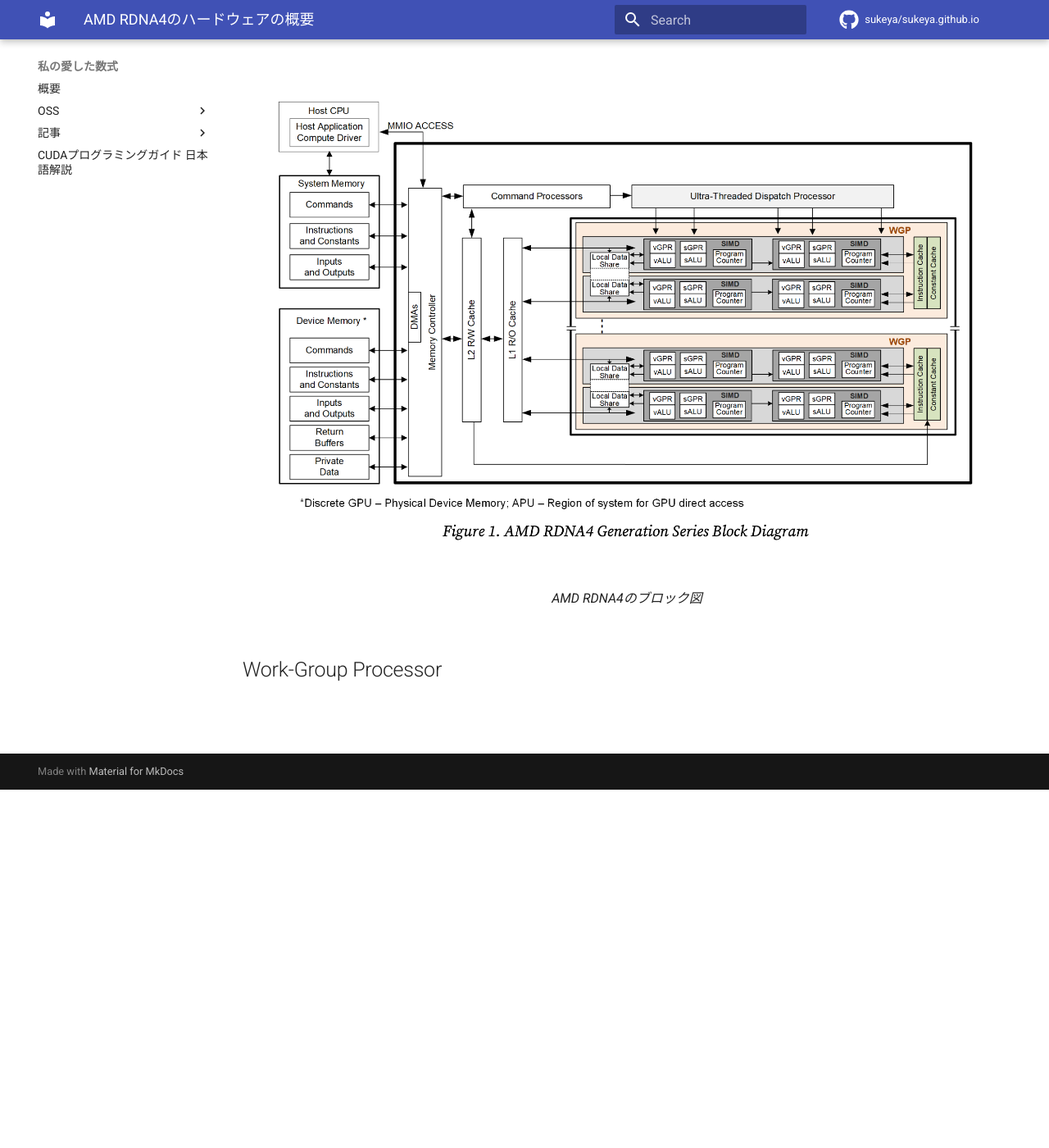
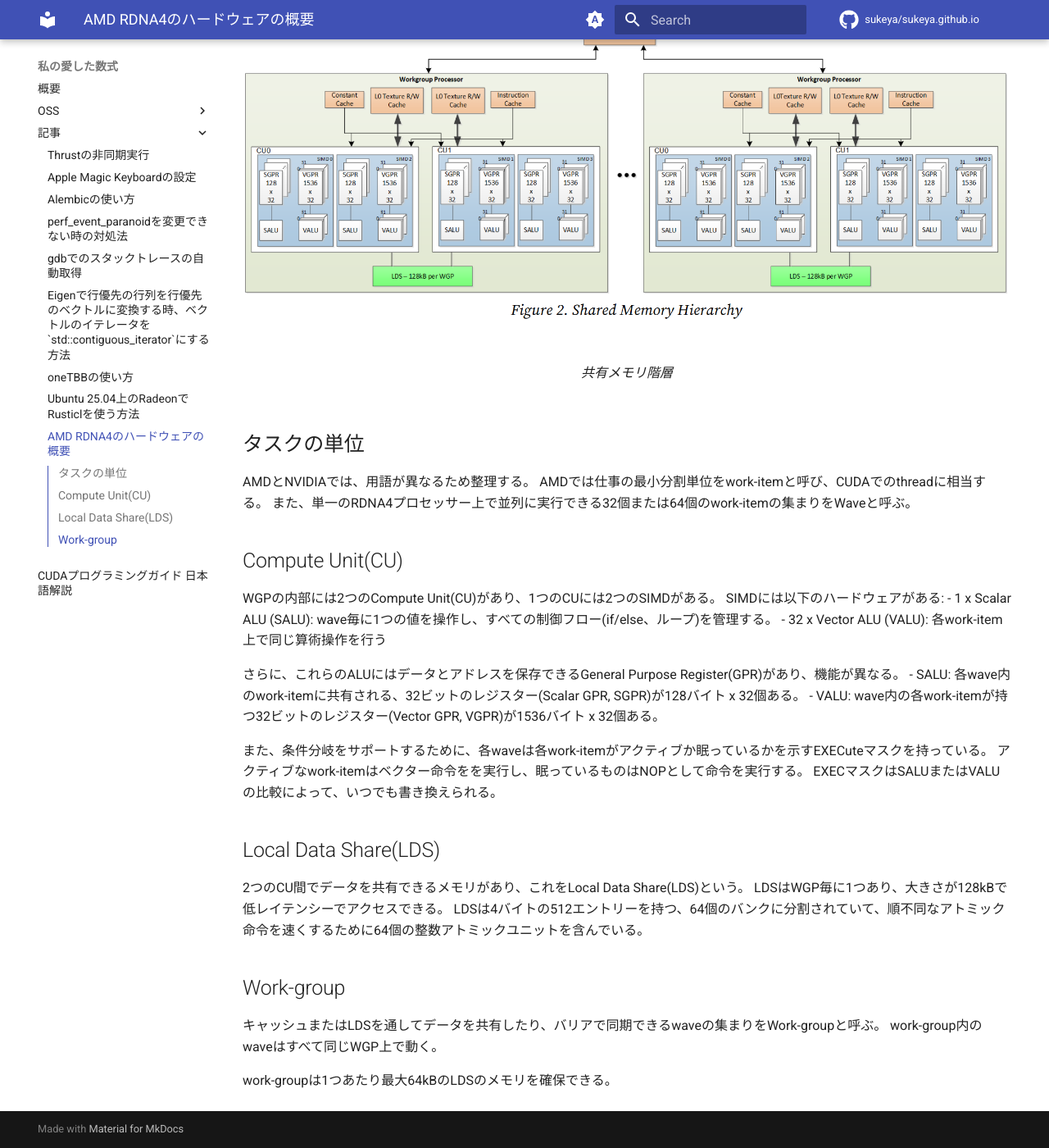
Before and after one commit to sukeya/sukeya.github.io, an MkDocs documentation site: the page built from docs/articles/overview_of_RDNA4_hardware.md, in a window 1280 px wide and 1400 px high, scrolled down 437 px. Shown: the whole window at 82% size. Built offline with MkDocs 1.6.1 and Material for MkDocs 9.7.7, drawn with Linux system fonts in a browser that asks for light colours; comment, search, counter and statistics services are not loaded; some of the changed text lies outside the part shown.

Commit message:
Add the overview of RDNA4 archtecture.

```diff
--- a/docs/articles/overview_of_RDNA4_hardware.md
+++ b/docs/articles/overview_of_RDNA4_hardware.md
@@ -1,17 +1,43 @@
 # AMD RDNA4のハードウェアの概要
 
-この記事は[AMD "RDNA4" Instruction Set Architecture Reference Guide](https://www.amd.com/content/dam/amd/en/documents/radeon-tech-docs/instruction-set-architectures/rdna4-instruction-set-architecture.pdf)の1章1.2節「ハードウェアの概要」の自分用のメモ書きです。
+この記事は[AMD "RDNA4" Instruction Set Architecture Reference Guide](https://www.amd.com/content/dam/amd/en/documents/radeon-tech-docs/instruction-set-architectures/rdna4-instruction-set-architecture.pdf)の1章1.2節「ハードウェアの概要」に基づいて自分が理解できるように書き直した。
 
-## 用語
-| 用語 | 説明 |
-|--|--|
-| Work-group Processor(WGP) | スカラーまたはベクターALU、メモリ、LDS、スカラーキャッシュを含む、シェーダー計算ハードウェアの最小単位。ある文脈では、"Double Compute Unit"や"Compute Unit Pair"と呼ばれる |
-
-##
+GPGPUに必要な事柄に絞って解説する。
+RDNA4ではプロセッサーはWork-Group Processor(WGP)と呼ばれる、メモリや演算装置を含んだハードウェアからなる。
+各WGPは互いに独立に動作する。
+WGPの内部について詳しく見ていく。
 
 <figure markdown="span">
-  ![AMD RDNA4のブロック図](img/overview_of_RDNA4_hardware/overview.png){ width="auto" }
-  <figcaption>AMD RDNA4のブロック図</figcaption>
+  ![共有メモリ階層](img/overview_of_RDNA4_hardware/shared_memory_hierarchy.png){ width="auto" }
+  <figcaption>共有メモリ階層</figcaption>
 </figure>
 
-## Work-Group Processor
+## タスクの単位
+AMDとNVIDIAでは、用語が異なるため整理する。
+AMDでは仕事の最小分割単位をwork-itemと呼び、CUDAでのthreadに相当する。
+また、単一のRDNA4プロセッサー上で並列に実行できる32個または64個のwork-itemの集まりをWaveと呼ぶ。
+
+## Compute Unit(CU)
+WGPの内部には2つのCompute Unit(CU)があり、1つのCUには2つのSIMDがある。
+SIMDには以下のハードウェアがある:
+- 1 x Scalar ALU (SALU):  wave毎に1つの値を操作し、すべての制御フロー(if/else、ループ)を管理する。
+- 32 x Vector ALU (VALU):  各work-item上で同じ算術操作を行う
+
+さらに、これらのALUにはデータとアドレスを保存できるGeneral Purpose Register(GPR)があり、機能が異なる。
+- SALU: 各wave内のwork-itemに共有される、32ビットのレジスター(Scalar GPR, SGPR)が128バイト x 32個ある。
+- VALU: wave内の各work-itemが持つ32ビットのレジスター(Vector GPR, VGPR)が1536バイト x 32個ある。
+
+また、条件分岐をサポートするために、各waveは各work-itemがアクティブか眠っているかを示すEXECuteマスクを持っている。
+アクティブなwork-itemはベクター命令をを実行し、眠っているものはNOPとして命令を実行する。
+EXECマスクはSALUまたはVALUの比較によって、いつでも書き換えられる。
+
+## Local Data Share(LDS)
+2つのCU間でデータを共有できるメモリがあり、これをLocal Data Share(LDS)という。
+LDSはWGP毎に1つあり、大きさが128kBで低レイテンシーでアクセスできる。
+LDSは4バイトの512エントリーを持つ、64個のバンクに分割されていて、順不同なアトミック命令を速くするために64個の整数アトミックユニットを含んでいる。
+
+## Work-group
+キャッシュまたはLDSを通してデータを共有したり、バリアで同期できるwaveの集まりをWork-groupと呼ぶ。
+work-group内のwaveはすべて同じWGP上で動く。
+
+work-groupは1つあたり最大64kBのLDSのメモリを確保できる。
--- a/mkdocs.yml
+++ b/mkdocs.yml
@@ -16,7 +16,7 @@
     - 'Eigenで行優先の行列を行優先のベクトルに変換する時、ベクトルのイテレータを`std::contiguous_iterator`にする方法': ./articles/make-reshaped-matrix-iterator-contiguous.md
     - 'oneTBBの使い方': ./articles/how_to_use_onetbb.md
     - 'Ubuntu 25.04上のRadeonでRusticlを使う方法': ./articles/how_to_use_rusticl_with_radeon_on_ubuntu.md
-    # - 'AMD RDNA4のハードウェアの概要': ./articles/overview_of_RDNA4_hardware.md
+    - 'AMD RDNA4のハードウェアの概要': ./articles/overview_of_RDNA4_hardware.md
   - 'CUDAプログラミングガイド 日本語解説': /cuda_programming_guide_jp/
 not_in_nav: |
   thrust.md
@@ -32,6 +32,24 @@
     - toc.integrate
     - navigation.top
     - navigation.indexes
+  palette:
+  # Palette toggle for automatic mode
+  - media: "(prefers-color-scheme)"
+    toggle:
+      icon: material/brightness-auto
+      name: Switch to light mode
+  # Palette toggle for light mode
+  - media: "(prefers-color-scheme: light)"
+    scheme: default
+    toggle:
+      icon: material/brightness-7
+      name: Switch to dark mode
+  # Palette toggle for dark mode
+  - media: "(prefers-color-scheme: dark)"
+    scheme: slate
+    toggle:
+      icon: material/brightness-4
+      name: Switch to system preference
 markdown_extensions:
   - admonition
   - attr_list
```
Also changed, not shown: docs/articles/img/overview_of_RDNA4_hardware/overview.png (deleted), docs/articles/img/overview_of_RDNA4_hardware/shared_memory_hierarchy.png (added).
